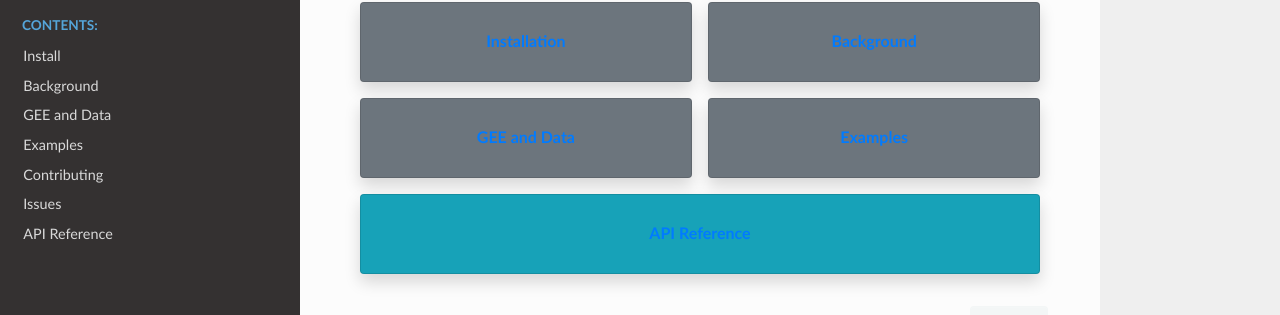
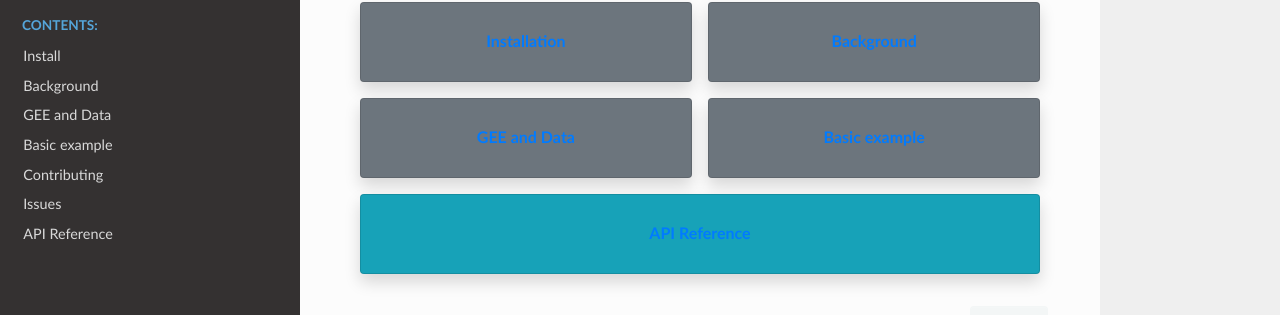
Before and after one commit to VeinsOfTheEarth/rabpro, a Sphinx documentation site: the page built from docs/source/index.rst, in a window 1280 px wide. Shown: the part 238-553 px from the top of the page. Built offline with Sphinx 7.4.7 and the Read the Docs theme 2.0.0, drawn with Linux system fonts in a browser that asks for light colours.

Commit message:
move example notebook to website docs

```diff
--- a/docs/source/conf.py
+++ b/docs/source/conf.py
@@ -62,7 +62,11 @@
     "sphinx.ext.autosummary",
     "sphinx.ext.githubpages",
     "sphinx_panels",
+    "nbsphinx",
 ]
+
+nbsphinx_allow_errors = True
+nbsphinx_execute = "always"
 
 autodoc_default_options = {"exclude-members": "__weakref__"}
 
--- a/docs/source/index.rst
+++ b/docs/source/index.rst
@@ -18,7 +18,7 @@
    install/index
    background/index
    data/index
-   examples/index
+   examples/notebooks/basic_example
    contributing/index
    issues/index
    apiref/index
@@ -44,9 +44,9 @@
         :classes: btn-link stretched-link font-weight-bold
    ---
    :card: + text-center bg-secondary
-   .. link-button:: examples/index
+   .. link-button:: examples/notebooks/basic_example
         :type: ref
-        :text: Examples
+        :text: Basic example
         :classes: btn-link stretched-link font-weight-bold
    ---
    :column: col-lg-12 p-2
```
Also changed, not shown: docs/source/examples/index.rst (deleted, +0 -7 lines), docs/source/examples/notebooks/basic_example.ipynb (added), 1 other file.
